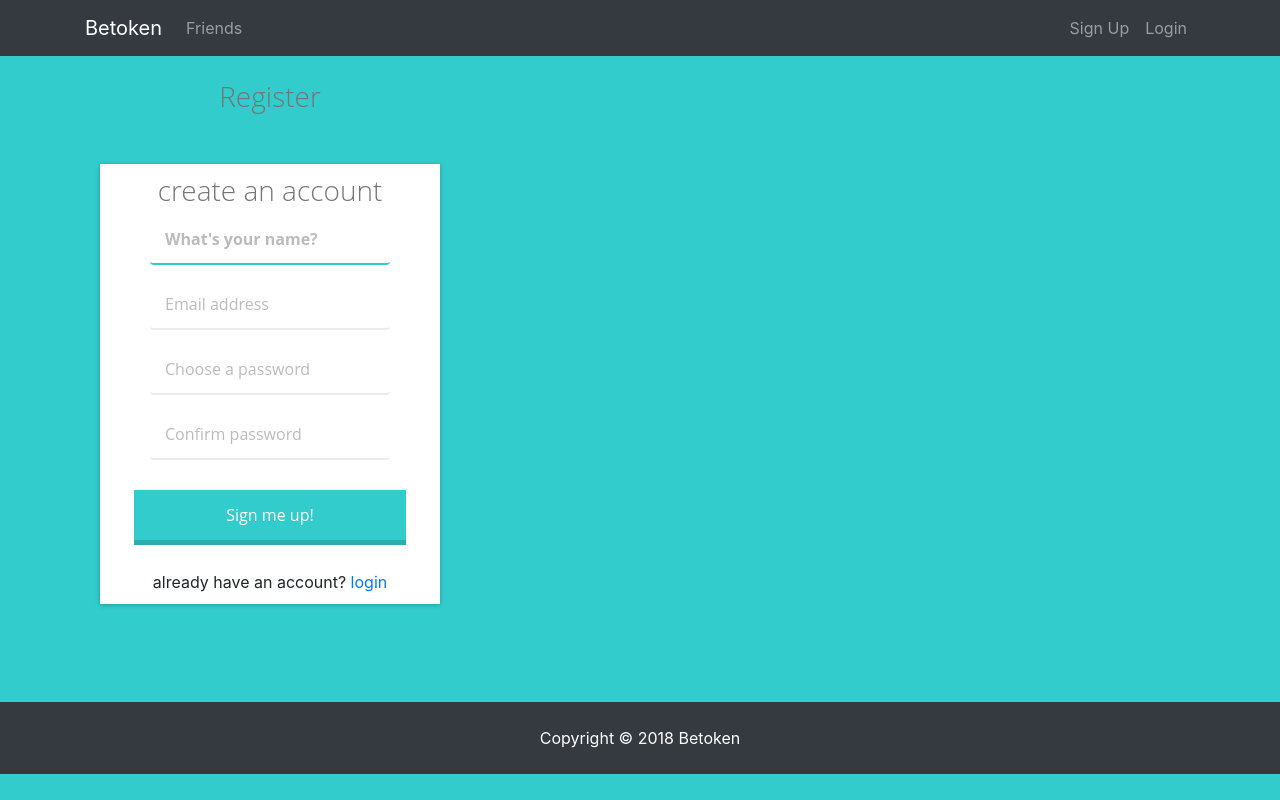
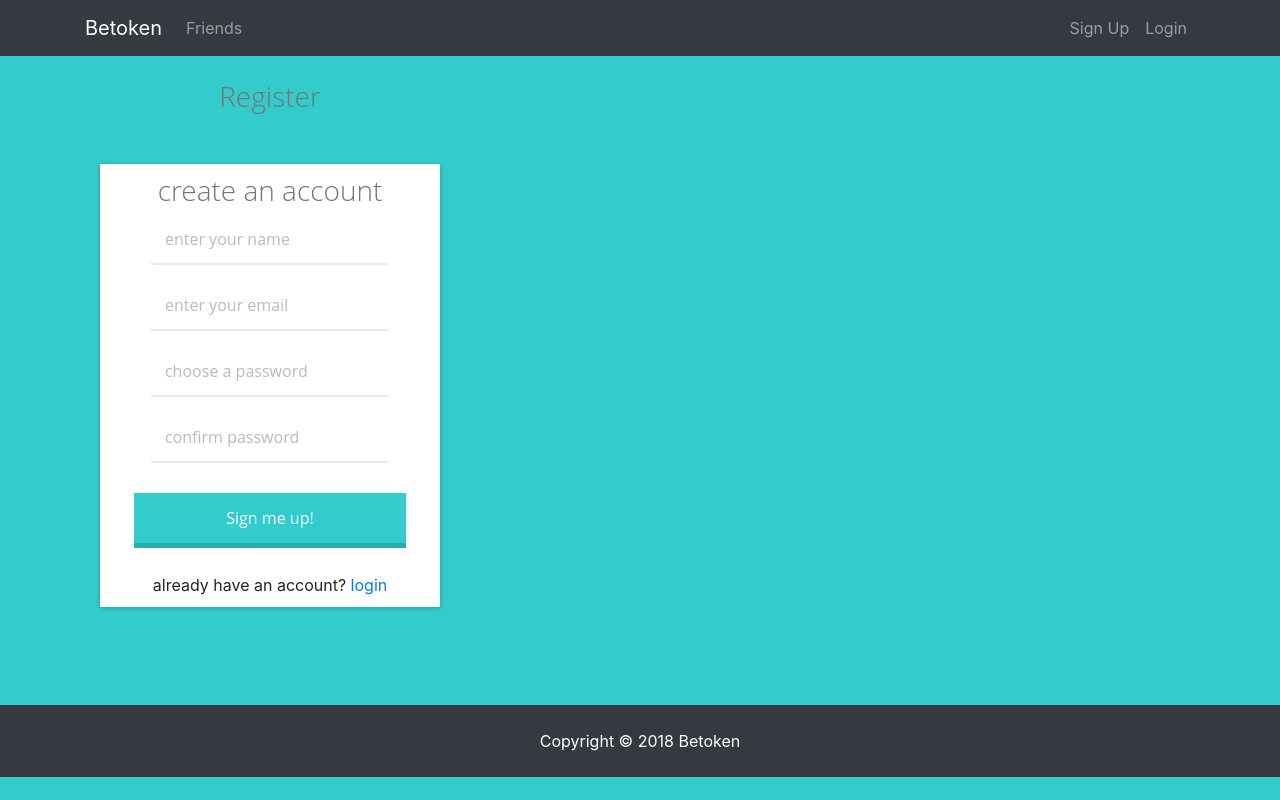
Before and after one commit to Betoken-Blockchain/Betoken, a React (Create React App) app in the folder client/: page /register in a window 1280 px wide. Built offline with nearby package versions, Linux system fonts and the light colour scheme.

Commit message:
TextFieldGroupInput Component

```diff
--- a/client/src/components/auth/Login.js
+++ b/client/src/components/auth/Login.js
@@ -4,6 +4,7 @@ import PropTypes from 'prop-types';
 import { connect } from 'react-redux';
 import classnames from 'classnames';
 import { loginUser } from '../../actions/authActions';
+import TextFieldGroup from '../common/TextFieldGroup';
 
 import './Auth.css';
 
@@ -62,33 +63,22 @@ class Login extends Component {
           <div id="logbox">
             <form onSubmit={this.onSubmit}>
               <h1>account login</h1>
-              <input
-                className={classnames('input pass form-control', {
-                  'is-invalid': errors.email
-                })}
+              <TextFieldGroup
+                placeholder="enter your email"
                 name="email"
                 type="email"
-                placeholder="enter your email"
                 value={this.state.email}
                 onChange={this.onChange}
-                autoFocus
+                error={errors.email}
               />
-              {errors.email && (
-                <div className="invalid-feedback">{errors.email}</div>
-              )}
-              <input
-                className={classnames('input pass form-control', {
-                  'is-invalid': errors.password
-                })}
+              <TextFieldGroup
+                placeholder="enter your password"
                 name="password"
                 type="password"
-                placeholder="enter your password"
                 value={this.state.password}
                 onChange={this.onChange}
+                error={errors.password}
               />
-              {errors.password && (
-                <div className="invalid-feedback">{errors.password}</div>
-              )}
               <input
                 className="inputButton"
                 type="submit"
--- a/client/src/components/auth/Register.js
+++ b/client/src/components/auth/Register.js
@@ -5,6 +5,7 @@ import { Link } from 'react-router-dom';
 import classnames from 'classnames';
 import { connect } from 'react-redux';
 import { registerUser } from '../../actions/authActions';
+import TextFieldGroup from '../common/TextFieldGroup';
 
 import './Auth.css';
 class Register extends Component {
@@ -61,59 +62,37 @@ class Register extends Component {
           <div id="logbox">
             <form noValidate onSubmit={this.onSubmit}>
               <h1>create an account</h1>
-              <input
-                autoFocus
-                className={classnames('input pass form-control', {
-                  'is-invalid': errors.name
-                })}
+              <TextFieldGroup
+                placeholder="enter your name"
                 name="name"
-                type="text"
-                placeholder="What's your name?"
                 value={this.state.name}
                 onChange={this.onChange}
+                error={errors.name}
               />
-              {errors.name && (
-                <div className="invalid-feedback">{errors.name}</div>
-              )}
-              <input
-                className={classnames('input pass form-control', {
-                  'is-invalid': errors.email
-                })}
+              <TextFieldGroup
+                placeholder="enter your email"
                 name="email"
                 type="email"
-                placeholder="Email address"
                 value={this.state.email}
                 onChange={this.onChange}
+                error={errors.email}
               />
-              {errors.email && (
-                <div className="invalid-feedback">{errors.email}</div>
-              )}
-              <input
-                className={classnames('input pass form-control', {
-                  'is-invalid': errors.password
-                })}
+              <TextFieldGroup
+                placeholder="choose a password"
                 name="password"
                 type="password"
-                placeholder="Choose a password"
                 value={this.state.password}
                 onChange={this.onChange}
+                error={errors.password}
               />
-              {errors.password && (
-                <div className="invalid-feedback">{errors.password}</div>
-              )}
-              <input
-                className={classnames('input pass form-control', {
-                  'is-invalid': errors.password2
-                })}
+              <TextFieldGroup
+                placeholder="confirm password"
                 name="password2"
                 type="password"
-                placeholder="Confirm password"
                 value={this.state.password2}
                 onChange={this.onChange}
+                error={errors.password2}
               />
-              {errors.password2 && (
-                <div className="invalid-feedback">{errors.password2}</div>
-              )}
               <input
                 className="inputButton"
                 type="submit"
--- /dev/null
+++ b/client/src/components/common/TextFieldGroup.js
@@ -0,0 +1,51 @@
+import React from 'react';
+import classnames from 'classnames';
+import PropTypes from 'prop-types';
+
+const TextFieldGroup = ({
+  name,
+  placeholder,
+  value,
+  label,
+  error,
+  info,
+  type,
+  onChange,
+  disabled
+}) => {
+  return (
+    <div className="form-group">
+      <input
+        className={classnames('input pass form-control', {
+          'is-invalid': error
+        })}
+        name={name}
+        type={type}
+        placeholder={placeholder}
+        value={value}
+        onChange={onChange}
+        disabled={disabled}
+      />
+      {info && <small className="form-text text-muted">{info}</small>}
+      {error && <div className="invalid-feedback">{error}</div>}
+    </div>
+  );
+};
+
+TextFieldGroup.propTypes = {
+  name: PropTypes.string.isRequired,
+  placeholder: PropTypes.string,
+  value: PropTypes.string.isRequired,
+  label: PropTypes.string,
+  info: PropTypes.string,
+  error: PropTypes.string,
+  type: PropTypes.string.isRequired,
+  onChange: PropTypes.func.isRequired,
+  disabled: PropTypes.string
+};
+
+TextFieldGroup.defaultProps = {
+  type: 'text'
+};
+
+export default TextFieldGroup;
```
